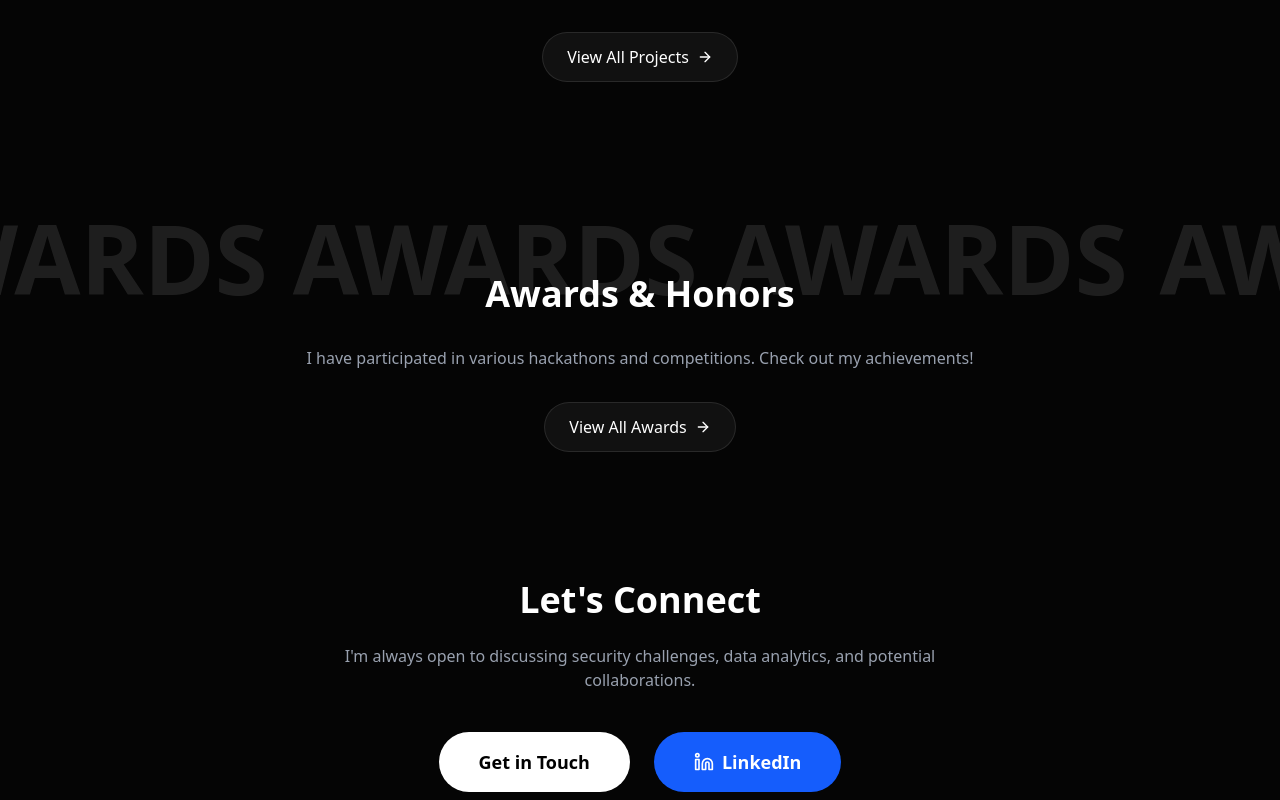
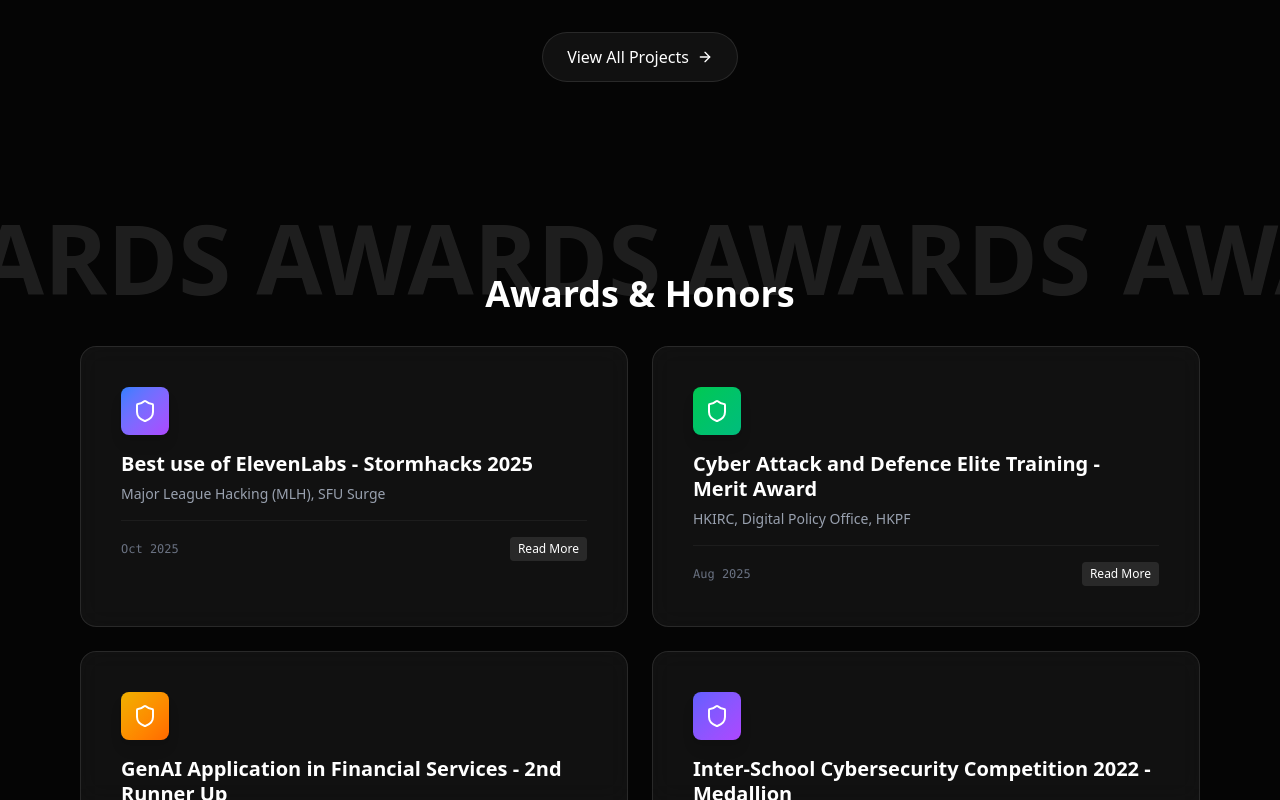
Before and after one commit to Aplkalex/aplkalex.com, a Next.js app: page / in a window 1280 px wide. Shown: the part 2000-2800 px from the top of the page. Built offline with nearby package versions, Linux system fonts and the light colour scheme.

Commit message:
Replace generic awards section content with detailed, interactive award cards.

```diff
--- a/src/app/page.tsx
+++ b/src/app/page.tsx
@@ -297,28 +297,120 @@ export default function Home() {
 
             {/* Awards Section */}
             <section id="awards" className="scroll-mt-28">
-                <motion.div
-                    initial="initial"
-                    whileInView="animate"
-                    viewport={{ once: true }}
-                    variants={staggerContainer}
-                    className="max-w-4xl mx-auto text-center"
-                >
+                <div className="max-w-6xl mx-auto">
                     <div className="mb-8">
                         <ParallaxText baseVelocity={-1.5} className="opacity-10 w-screen -ml-[calc(50vw-50%)]">
                             <span className="text-6xl md:text-8xl font-bold font-display uppercase">Awards Awards Awards</span>
                         </ParallaxText>
                         <h2 className="text-3xl md:text-4xl font-bold text-center font-display -mt-8 relative z-10">Awards & Honors</h2>
                     </div>
-                    <p className="text-gray-400 mb-8">
-                        I have participated in various hackathons and competitions. Check out my achievements!
-                    </p>
-                    <motion.div whileHover={{ scale: 1.05 }} whileTap={{ scale: 0.95 }} className="inline-block">
-                        <Link href="/awards" className="inline-flex items-center gap-2 px-6 py-3 bg-white/5 border border-white/10 rounded-full text-white hover:bg-white/10 transition-colors">
-                            View All Awards <ArrowRight size={16} />
-                        </Link>
-                    </motion.div>
-                </motion.div>
+
+                    <div className="grid md:grid-cols-2 gap-6 px-4">
+                        {[
+                            {
+                                title: "Best use of ElevenLabs - Stormhacks 2025",
+                                issuer: "Major League Hacking (MLH), SFU Surge",
+                                date: "Oct 2025",
+                                association: "The University of British Columbia",
+                                color: "from-blue-500 to-purple-500",
+                                description: (
+                                    <ul className="list-disc pl-5 space-y-2 text-gray-300">
+                                        <li>Won Best Use of ElevenLabs at StormHacks 2025, one of Western Canada's largest hackathons.</li>
+                                        <li>Collaborated with a team of four to build Carrie, an AI peer counselor that integrates computer vision, ElevenLabs speech-to-text, and LiveKit for real-time, unbiased mental health support.</li>
+                                        <li>Contributed backend integration and leveraged business and mental health background for pitching and presentation.</li>
+                                    </ul>
+                                )
+                            },
+                            {
+                                title: "Cyber Attack and Defence Elite Training - Merit Award",
+                                issuer: "HKIRC, Digital Policy Office, HKPF",
+                                date: "Aug 2025",
+                                association: "The Chinese University of Hong Kong",
+                                color: "from-green-500 to-emerald-500",
+                                description: (
+                                    <ul className="list-disc pl-5 space-y-2 text-gray-300">
+                                        <li>Developing and executing attack strategies for penetration testing and adversary simulation.</li>
+                                        <li>Coordinating the team's defensive posture, including incident response and threat hunting.</li>
+                                        <li>Conducted log analysis and memory forensics to trace attack vectors and remediate breaches.</li>
+                                        <li>Proactively identified indicators of compromise (IOCs) within the network.</li>
+                                        <li>Executed attacks based on the OWASP Top 10, including SQL Injection (SQLi), Cross-Site Scripting (XSS), and Insecure Deserialization.</li>
+                                        <li>Performed network reconnaissance, vulnerability scanning, and exploited misconfigurations in network services.</li>
+                                        <li>Leveraged system weaknesses to gain elevated access to critical assets.</li>
+                                    </ul>
+                                )
+                            },
+                            {
+                                title: "GenAI Application in Financial Services - 2nd Runner Up",
+                                issuer: "CUHK, HKMA, Cyberport, Hang Seng Bank",
+                                date: "Apr 2025",
+                                association: "The Chinese University of Hong Kong",
+                                color: "from-yellow-500 to-orange-500",
+                                description: (
+                                    <div className="space-y-4 text-gray-300">
+                                        <p>I was awarded second runner-up in the GenAI Application in Financial Services competition organised by the Hong Kong Monetary Authority, CUHK FinTech Department, and supported by Hang Seng Bank and Cyberport.</p>
+                                        <p>As team leader, I was responsible for overall project management, including coordinating team workflow, setting milestones, and ensuring effective task distribution based on each member’s strengths. I led the design and development of our prototype, which integrated a web-based user interface built with HTML and JavaScript, alongside backend functionalities powered by Python to handle data processing and AI model integration.</p>
+                                        <p>Throughout the competition, I conducted extensive legal and compliance research by communicating with law students to understand regulatory frameworks in the financial sector. This ensured our solution adhered to data privacy laws and banking regulations, strengthening its practicality and feasibility.</p>
+                                        <p>In addition, I managed our team’s pitch preparation, refining our presentation slides to align with professional standards expected by financial institutions and training team members for effective public speaking and Q&A handling.</p>
+                                    </div>
+                                )
+                            },
+                            {
+                                title: "Inter-School Cybersecurity Competition 2022 - Medallion",
+                                issuer: "AiLE, IVE Chai Wan, AWS",
+                                date: "Dec 2022",
+                                association: "HKMA David Li Kwok Po College",
+                                color: "from-indigo-500 to-purple-500",
+                                description: (
+                                    <div className="space-y-4 text-gray-300">
+                                        <p>I was invited to represent my school in the Inter-School Cybersecurity Competition co-hosted by the Association of I.T. Leaders in Education, IVE Chai Wan, and Amazon Web Services. During the competition, I received a medallion in recognition of my performance and contributions.</p>
+                                        <p>Throughout the event, I gained hands-on experience with AWS services such as EC2, IAM, and S3 buckets, learning to configure secure cloud storage environments, manage user permissions, and implement access control policies to protect sensitive data. I worked on practical cybersecurity challenges that required identifying vulnerabilities, performing privilege escalation techniques, and designing effective network defence strategies to mitigate threats.</p>
+                                        <p>The competition also included scenarios involving simulated cyber attacks, where I collaborated with teammates to analyse attack vectors, interpret logs, and propose immediate mitigation plans under strict time constraints.</p>
+                                        <p>Additionally, I researched best practices in cloud security architecture to support our team’s solutions and presented our findings and defence strategies to a panel of judges comprising educators and industry professionals.</p>
+                                    </div>
+                                )
+                            }
+                        ].map((award, index) => (
+                            <motion.div
+                                key={index}
+                                initial={{ opacity: 0, y: 20 }}
+                                whileInView={{ opacity: 1, y: 0 }}
+                                viewport={{ once: true }}
+                                transition={{ delay: index * 0.1 }}
+                            >
+                                <ZoomableCard
+                                    className="h-full flex flex-col bg-white/5 border-white/10 hover:bg-white/10 transition-colors"
+                                    expandedContent={
+                                        <div className="p-8 max-w-3xl mx-auto">
+                                            <div className={`inline-block px-3 py-1 rounded-full text-xs font-bold bg-gradient-to-r ${award.color} mb-4`}>
+                                                {award.date}
+                                            </div>
+                                            <h3 className="text-3xl font-bold font-display mb-2">{award.title}</h3>
+                                            <div className="flex flex-col gap-1 text-gray-400 mb-8">
+                                                <span className="flex items-center gap-2"><Shield size={16} /> {award.issuer}</span>
+                                                <span className="flex items-center gap-2"><Globe size={16} /> {award.association}</span>
+                                            </div>
+                                            <div className="prose prose-invert max-w-none">
+                                                {award.description}
+                                            </div>
+                                        </div>
+                                    }
+                                >
+                                    <div className="flex flex-col h-full p-2">
+                                        <div className={`w-12 h-12 rounded-lg bg-gradient-to-br ${award.color} flex items-center justify-center mb-4 shadow-lg`}>
+                                            <Shield className="text-white w-6 h-6" />
+                                        </div>
+                                        <h3 className="text-xl font-bold font-display mb-2 leading-tight">{award.title}</h3>
+                                        <p className="text-sm text-gray-400 mb-4 flex-grow">{award.issuer}</p>
+                                        <div className="flex justify-between items-center mt-auto pt-4 border-t border-white/5">
+                                            <span className="text-xs text-gray-500 font-mono">{award.date}</span>
+                                            <span className="text-xs text-white bg-white/10 px-2 py-1 rounded hover:bg-white/20 transition-colors">Read More</span>
+                                        </div>
+                                    </div>
+                                </ZoomableCard>
+                            </motion.div>
+                        ))}
+                    </div>
+                </div>
             </section>
 
             {/* Contact Section */}
```
